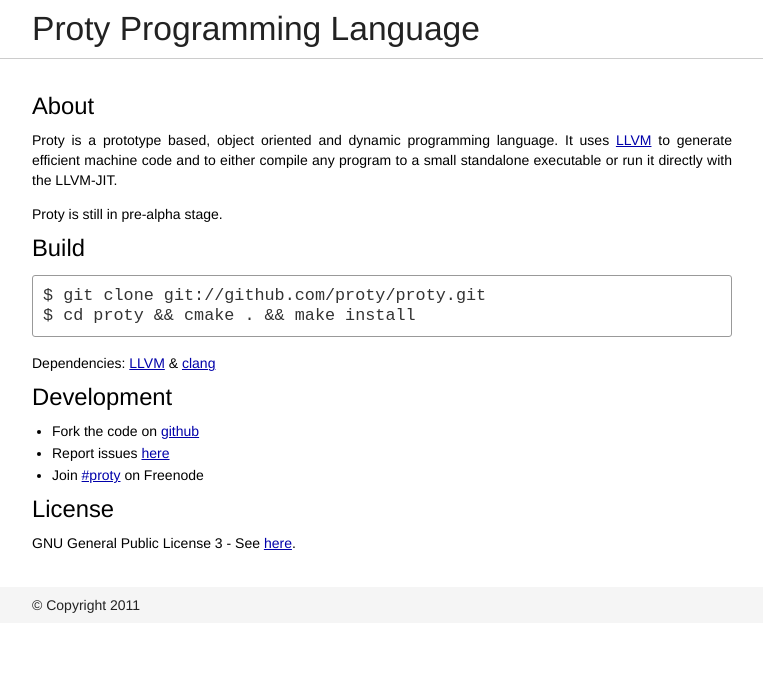
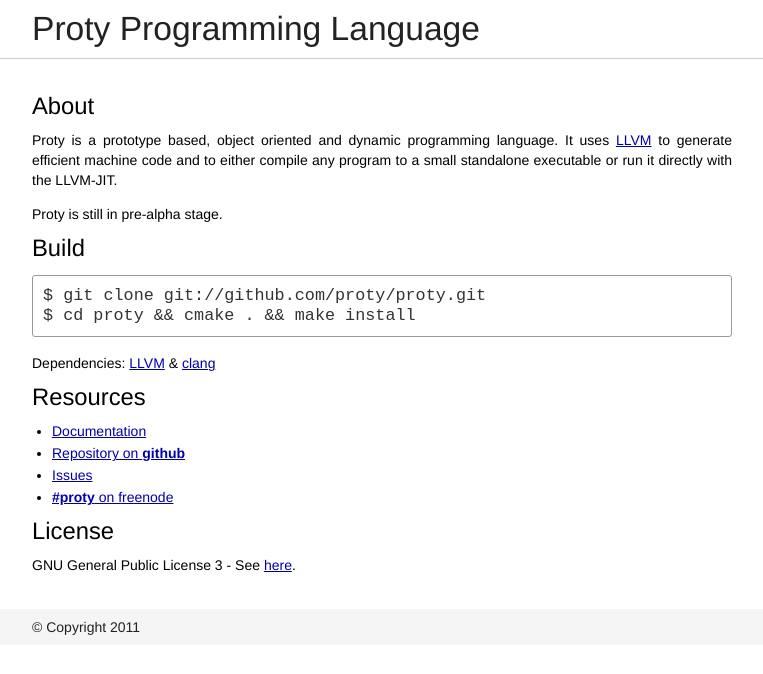
Before and after one commit to proty/proty.github.com, a Jekyll site: the page built from index.md, in a window 1280 px wide. Shown: the top 674 px of the page, without its empty margins (258-1021 px from the left). Built offline with Jekyll 4.4.1, drawn with Linux system fonts in a browser that asks for light colours; Markdown is read by kramdown in place of the engine named in the settings.

Commit message:
updates resources

```diff
--- a/index.md
+++ b/index.md
@@ -19,11 +19,12 @@ Proty is still in pre-alpha stage.
 
 Dependencies: [LLVM](http://llvm.org) & [clang](http://clang.llvm.org)
 
-## Development
+## Resources
 
-- Fork the code on [github](https://github.com/proty/proty)
-- Report issues [here](https://github.com/proty/proty/issues)
-- Join <a href="irc://chat.freenode.net/%23proty">#proty</a> on Freenode
+- [Documentation](http://doc.proty.cc)
+- [Repository on **github**](https://github.com/proty/proty)
+- [Issues](https://github.com/proty/proty/issues)
+- [**#proty** on freenode](irc://chat.freenode.net/%23proty)
 
 ## License
 
```
